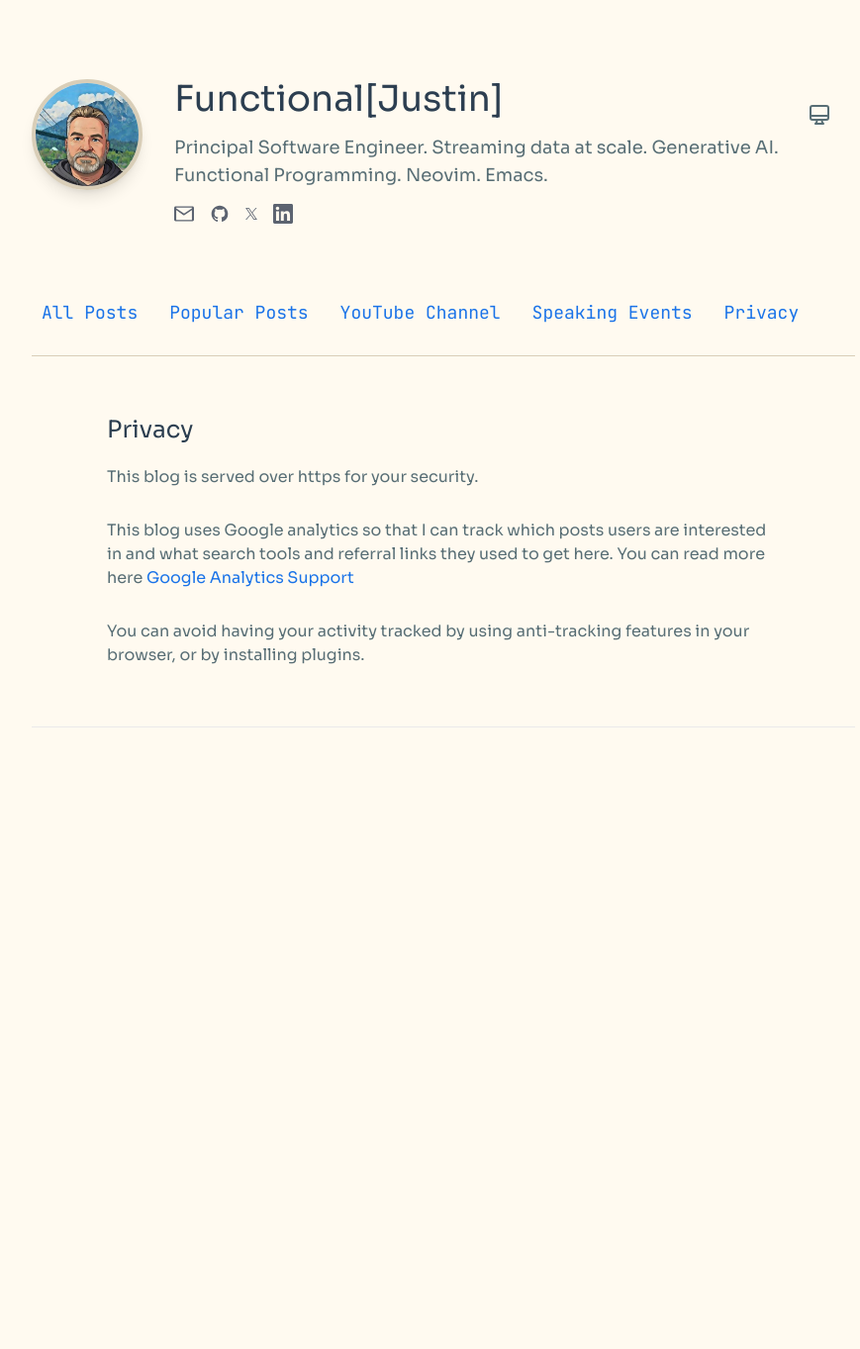
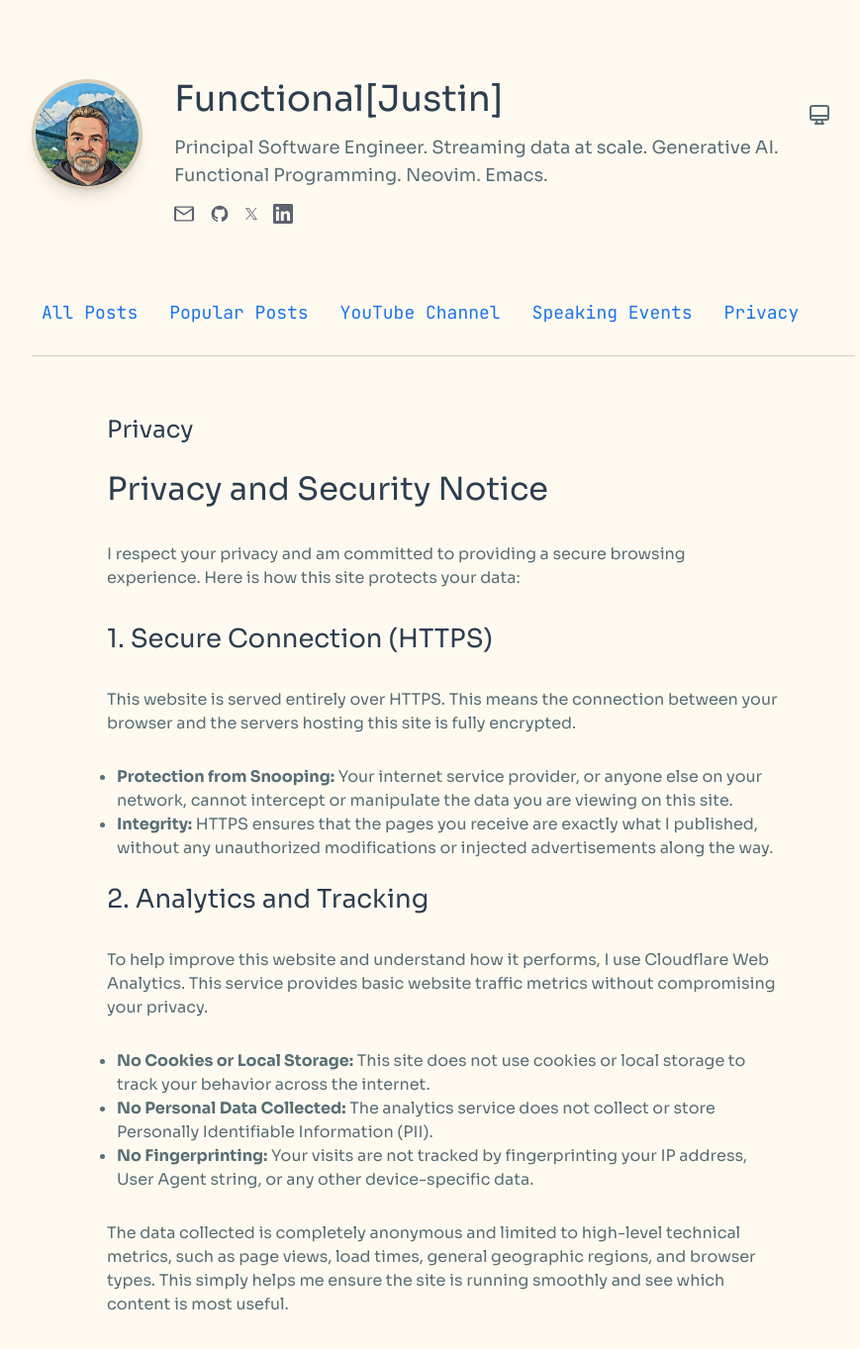
Before and after one commit to justinhj/justinhj.github.io, a Jekyll site: the page built from privacy.html, in a window 1280 px wide and 1400 px high. Shown: the top 1363 px of the window at 99% size, without its empty margins (192-1061 px from the left). Built offline with Jekyll 4.4.1, drawn with Linux system fonts in a browser that asks for light colours.

Commit message:
Use Cloudflare web analytics instead of Google

```diff
--- a/_includes/head.html
+++ b/_includes/head.html
@@ -22,13 +22,11 @@
     })();
   </script>
 
-
+<!-- Cloudflare Web Analytics --><script defer src='https://static.cloudflareinsights.com/beacon.min.js' data-cf-beacon='{"token": "2e274800bbdb41cfbfda04a3ea01bd0a"}'></script><!-- End Cloudflare Web Analytics -->
 
     <!-- Google Fonts for modern typography -->
     <link rel="preconnect" href="https://fonts.googleapis.com">
     <link rel="preconnect" href="https://fonts.gstatic.com" crossorigin>
     <link href="https://fonts.googleapis.com/css2?family=Sora:wght@400;700&family=JetBrains+Mono:wght@400;500&display=swap" rel="stylesheet">
 
-
-
 </head>
--- a/privacy.html
+++ b/privacy.html
@@ -6,14 +6,27 @@ comments: true
 <div class="home">
 
   <h2 class="text-2xl font-bold mb-8">Privacy</h2>
-  <div class="post-content">
-    This blog is served over https for your security.
-  </div>
-  <div class="post-content">
-    This blog uses Google analytics so that I can track which posts users are interested in and what search tools and referral links they used to get here. You can read more here <a href="https://support.google.com/analytics/answer/2838718?hl=en">Google Analytics Support</a>
-  </div>
-  <div class="post-content">
-      You can avoid having your activity tracked by using anti-tracking features in your browser, or by installing
-      plugins.
+
+<div class="post-content privacy-notice">
+  <h2>Privacy and Security Notice</h2>
+  <p>I respect your privacy and am committed to providing a secure browsing experience. Here is how this site protects your data:</p>
+
+  <h3>1. Secure Connection (HTTPS)</h3>
+  <p>This website is served entirely over HTTPS. This means the connection between your browser and the servers hosting this site is fully encrypted.</p>
+  <ul>
+    <li><strong>Protection from Snooping:</strong> Your internet service provider, or anyone else on your network, cannot intercept or manipulate the data you are viewing on this site.</li>
+    <li><strong>Integrity:</strong> HTTPS ensures that the pages you receive are exactly what I published, without any unauthorized modifications or injected advertisements along the way.</li>
+  </ul>
+
+  <h3>2. Analytics and Tracking</h3>
+  <p>To help improve this website and understand how it performs, I use Cloudflare Web Analytics. This service provides basic website traffic metrics without compromising your privacy.</p>
+  <ul>
+    <li><strong>No Cookies or Local Storage:</strong> This site does not use cookies or local storage to track your behavior across the internet.</li>
+    <li><strong>No Personal Data Collected:</strong> The analytics service does not collect or store Personally Identifiable Information (PII).</li>
+    <li><strong>No Fingerprinting:</strong> Your visits are not tracked by fingerprinting your IP address, User Agent string, or any other device-specific data.</li>
+  </ul>
+
+  <p>The data collected is completely anonymous and limited to high-level technical metrics, such as page views, load times, general geographic regions, and browser types. This simply helps me ensure the site is running smoothly and see which content is most useful.</p>
+</div>
   </div>
 </div>
```
Also changed, not shown: _layouts/post.html (+0 -11 lines).
